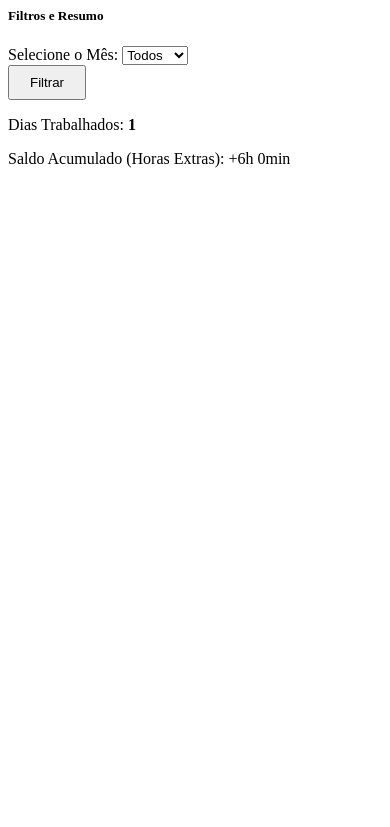
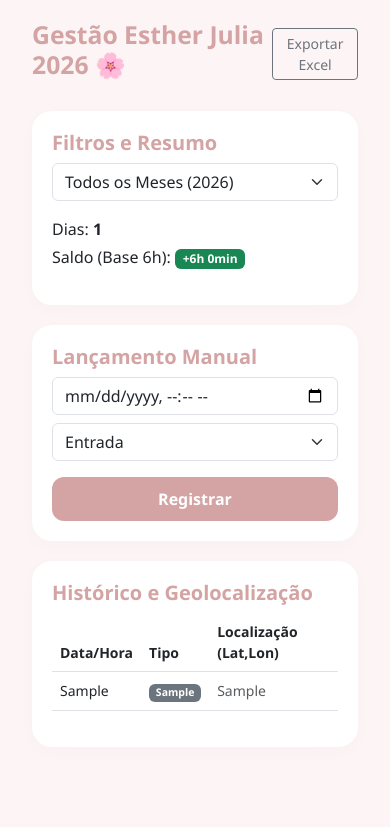
Before and after one commit to LucasBiazoto/Ponto, a Flask app: page /painel_gestao?senha=8340 in a window 390 px wide. Shown: the top 827 px of the page. Run offline with Flask 3, Linux system fonts and the light colour scheme; tables that the repository leaves empty hold one stand-in row (values such as "Sample post").

Commit message:
Forçando atualização de estilo e filtros

```diff
--- a/app.py
+++ b/app.py
@@ -5,7 +5,7 @@ from flask import Flask, render_template, request, redirect, url_for, send_file
 import pandas as pd
 
 app = Flask(__name__)
-DATABASE = 'ponto_dra_thamiris_v7.db'
+DATABASE = 'ponto_estetica_2026.db'
 
 def get_db_connection():
     conn = sqlite3.connect(DATABASE)
@@ -24,6 +24,7 @@ with app.app_context():
 
 @app.route('/')
 def index():
+    # Esther Julia fixa para aparecer sempre no início
     return render_template('index.html', colaboradores=[{'nome': 'Esther Julia'}])
 
 @app.route('/bater_ponto', methods=['POST'])
@@ -54,22 +55,43 @@ def bater_ponto():
 
 @app.route('/painel_gestao')
 def painel_gestao():
+    # Segurança por senha restaurada
     if request.args.get('senha') != '8340':
         return "Acesso Negado", 403
 
     mes_selecionado = request.args.get('mes', '')
     conn = get_db_connection()
-    pontos = conn.execute('SELECT * FROM pontos ORDER BY id DESC').fetchall()
+    pontos_raw = conn.execute('SELECT * FROM pontos ORDER BY id DESC').fetchall()
     conn.close()
 
+    # Filtro de meses para 2026
     if mes_selecionado:
-        pontos = [p for p in pontos if f"/{mes_selecionado}/" in p['horario']]
+        pontos = [p for p in pontos_raw if f"/{mes_selecionado}/2026" in p['horario']]
+    else:
+        pontos = pontos_raw
 
-    # Cálculo de dias e saldo
+    # Cálculo de estatísticas (Dias e Saldo base 6h)
     dias = len(set(p['horario'].split()[0] for p in pontos))
-    saldo = f"+{dias * 6}h 0min" # Base 6h por dia
+    saldo = f"+{dias * 6}h 0min"
 
-    meses = [f"{i:02d}" for i in range(1, 13)]
-    return render_template('admin.html', ultimos=pontos,
+    meses_lista = [
+        ('01', 'Janeiro'), ('02', 'Fevereiro'), ('03', 'Março'), ('04', 'Abril'),
+        ('05', 'Maio'), ('06', 'Junho'), ('07', 'Julho'), ('08', 'Agosto'),
+        ('09', 'Setembro'), ('10', 'Outubro'), ('11', 'Novembro'), ('12', 'Dezembro')
+    ]
+
+    return render_template('admin.html',
+                           ultimos=pontos,
                            colaboradores=[{'nome': 'Esther Julia', 'dias': dias, 'saldo': saldo}],
-                           meses=meses)
+                           meses=meses_lista)
+
+@app.route('/exportar')
+def exportar():
+    conn = get_db_connection()
+    df = pd.read_sql_query("SELECT * FROM pontos", conn)
+    conn.close()
+    df.to_excel('Relatorio_DraThamiris.xlsx', index=False)
+    return send_file('Relatorio_DraThamiris.xlsx', as_attachment=True)
+
+if __name__ == '__main__':
+    app.run(host='0.0.0.0', port=int(os.environ.get("PORT", 5000)))
--- a/templates/admin.html
+++ b/templates/admin.html
@@ -1,26 +1,71 @@
-<div class="card p-3 mb-4">
-    <h5 class="rosa">Filtros e Resumo</h5>
-    <div class="d-flex gap-3 align-items-end">
-        <div>
-            <label class="small">Selecione o Mês:</label>
-            <select id="filtroMes" class="form-select">
-                <option value="">Todos</option>
-                {% for m in meses %}<option value="{{m}}">Mês {{m}}</option>{% endfor %}
-            </select>
+<!DOCTYPE html>
+<html lang="pt-br">
+<head>
+    <meta charset="UTF-8"><meta name="viewport" content="width=device-width, initial-scale=1.0">
+    <title>Gestão - Dra Thamiris Araujo</title>
+    <link href="https://cdn.jsdelivr.net/npm/bootstrap@5.3.0/dist/css/bootstrap.min.css" rel="stylesheet">
+    <style>
+        body { background: #fdf5f5; color: #8b5e5e; padding: 20px; font-family: 'Segoe UI', sans-serif; }
+        .rosa { color: #d4a3a3; font-weight: bold; }
+        .card { border-radius: 20px; border: none; box-shadow: 0 5px 20px rgba(0,0,0,0.02); margin-bottom: 20px; padding: 20px; }
+        .btn-rosa { background: #d4a3a3; color: white; border-radius: 12px; border: none; padding: 10px; font-weight: bold; }
+    </style>
+</head>
+<body>
+    <div class="container">
+        <div class="d-flex justify-content-between align-items-center mb-4">
+            <h2 class="rosa">Gestão Esther Julia 2026 🌸</h2>
+            <a href="/exportar" class="btn btn-outline-secondary btn-sm">Exportar Excel</a>
         </div>
-        <button onclick="filtrar()" class="btn btn-rosa" style="width: auto; padding: 8px 20px;">Filtrar</button>
+
+        <div class="row">
+            <div class="col-md-4">
+                <div class="card">
+                    <h5 class="rosa">Filtros e Resumo</h5>
+                    <select class="form-select mb-3" onchange="window.location.href='/painel_gestao?senha=8340&mes='+this.value">
+                        <option value="">Todos os Meses (2026)</option>
+                        {% for valor, nome in meses %}<option value="{{valor}}">{{nome}}</option>{% endfor %}
+                    </select>
+                    {% for c in colaboradores %}
+                        <p class="mb-1">Dias: <strong>{{ c.dias }}</strong></p>
+                        <p>Saldo (Base 6h): <span class="badge bg-success">{{ c.saldo }}</span></p>
+                    {% endfor %}
+                </div>
+
+                <div class="card">
+                    <h5 class="rosa">Lançamento Manual</h5>
+                    <form action="/bater_ponto" method="POST">
+                        <input type="hidden" name="nome" value="Esther Julia">
+                        <input type="datetime-local" name="horario_manual" class="form-control mb-2" required>
+                        <select name="tipo" class="form-select mb-3">
+                            <option value="Entrada">Entrada</option>
+                            <option value="Saída">Saída</option>
+                        </select>
+                        <button class="btn-rosa w-100">Registrar</button>
+                    </form>
+                </div>
+            </div>
+
+            <div class="col-md-8">
+                <div class="card">
+                    <h5 class="rosa">Histórico e Geolocalização</h5>
+                    <div class="table-responsive">
+                        <table class="table table-hover small">
+                            <thead><tr><th>Data/Hora</th><th>Tipo</th><th>Localização (Lat,Lon)</th></tr></thead>
+                            <tbody>
+                                {% for p in ultimos %}
+                                <tr>
+                                    <td>{{p.horario}}</td>
+                                    <td><span class="badge {% if p.tipo=='Entrada' %}bg-success{% else %}bg-secondary{% endif %}">{{p.tipo}}</span></td>
+                                    <td class="text-muted">{{p.localizacao}}</td>
+                                </tr>
+                                {% endfor %}
+                            </tbody>
+                        </table>
+                    </div>
+                </div>
+            </div>
+        </div>
     </div>
-    <div class="mt-4">
-        {% for c in colaboradores %}
-            <p>Dias Trabalhados: <strong>{{ c.dias }}</strong></p>
-            <p>Saldo Acumulado (Horas Extras): <span class="badge bg-success" style="font-size: 1rem;">{{ c.saldo }}</span></p>
-        {% endfor %}
-    </div>
-</div>
-
-<script>
-function filtrar() {
-    const mes = document.getElementById('filtroMes').value;
-    window.location.href = `/painel_gestao?senha=8340&mes=${mes}`;
-}
-</script>
+</body>
+</html>
```
Also changed, not shown: templates/index.html (+14 -12 lines), templates/sucesso.html (+5 -7 lines).
